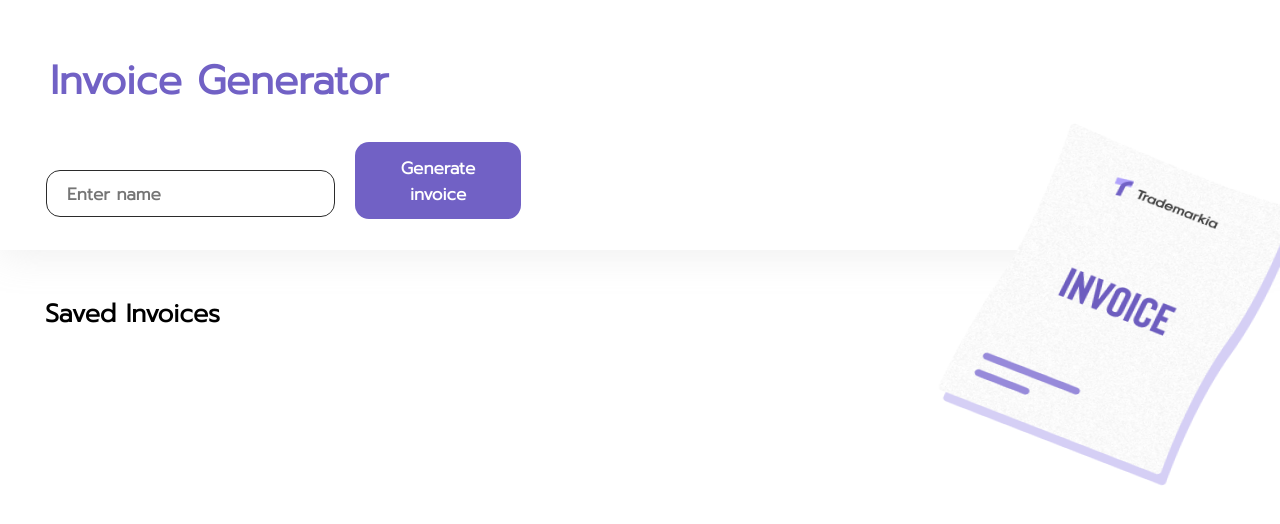
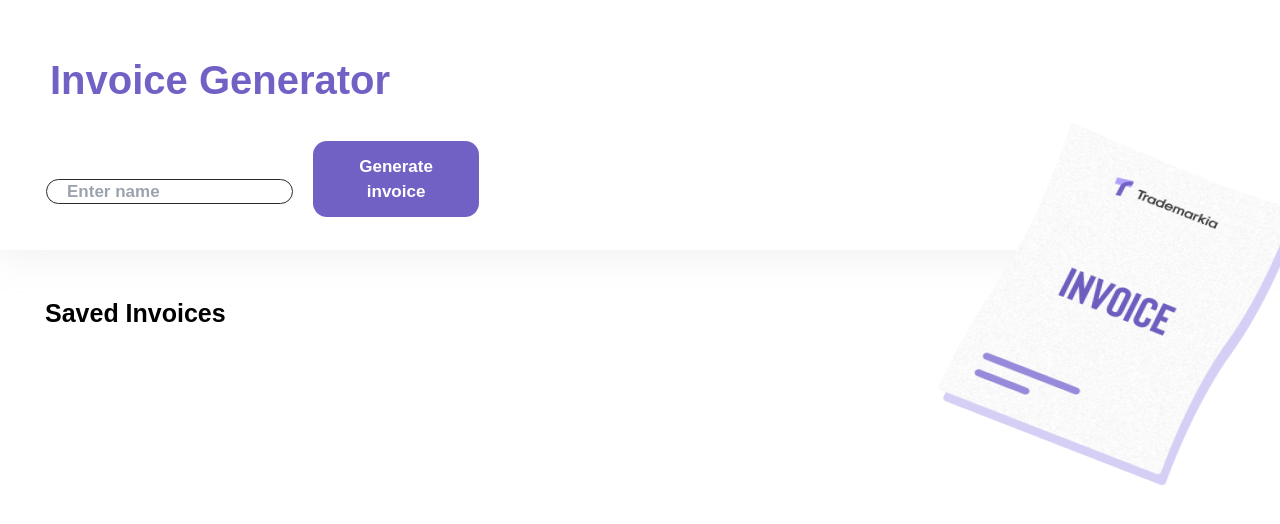
Before and after one commit to sahas-01/Invoice-generator-React, a React (Create React App) app: page / in a window 1280 px wide. Shown: the top 524 px of the page. Built offline with nearby package versions, Linux system fonts and the light colour scheme; the HTML template or start-up script is replaced by a standard one.

Commit message:
feat: tailwind setup

```diff
--- a/package.json
+++ b/package.json
@@ -35,5 +35,10 @@
       "last 1 firefox version",
       "last 1 safari version"
     ]
+  },
+  "devDependencies": {
+    "autoprefixer": "^10.4.7",
+    "postcss": "^8.4.14",
+    "tailwindcss": "^3.0.24"
   }
 }
--- /dev/null
+++ b/postcss.config.js
@@ -0,0 +1,6 @@
+module.exports = {
+  plugins: {
+    tailwindcss: {},
+    autoprefixer: {},
+  },
+}
--- a/src/index.css
+++ b/src/index.css
@@ -1,4 +1,9 @@
+@tailwind base;
+@tailwind components;
+@tailwind utilities;
+
 @import url('https://fonts.googleapis.com/css2?family=Inter&family=Prompt:wght@300&display=swap');
+
 
 *{
   margin: 0;
--- /dev/null
+++ b/tailwind.config.js
@@ -0,0 +1,9 @@
+module.exports = {
+  content: [
+    "./src/**/*.{js,jsx,ts,tsx}",
+  ],
+  theme: {
+    extend: {},
+  },
+  plugins: [],
+}
```
